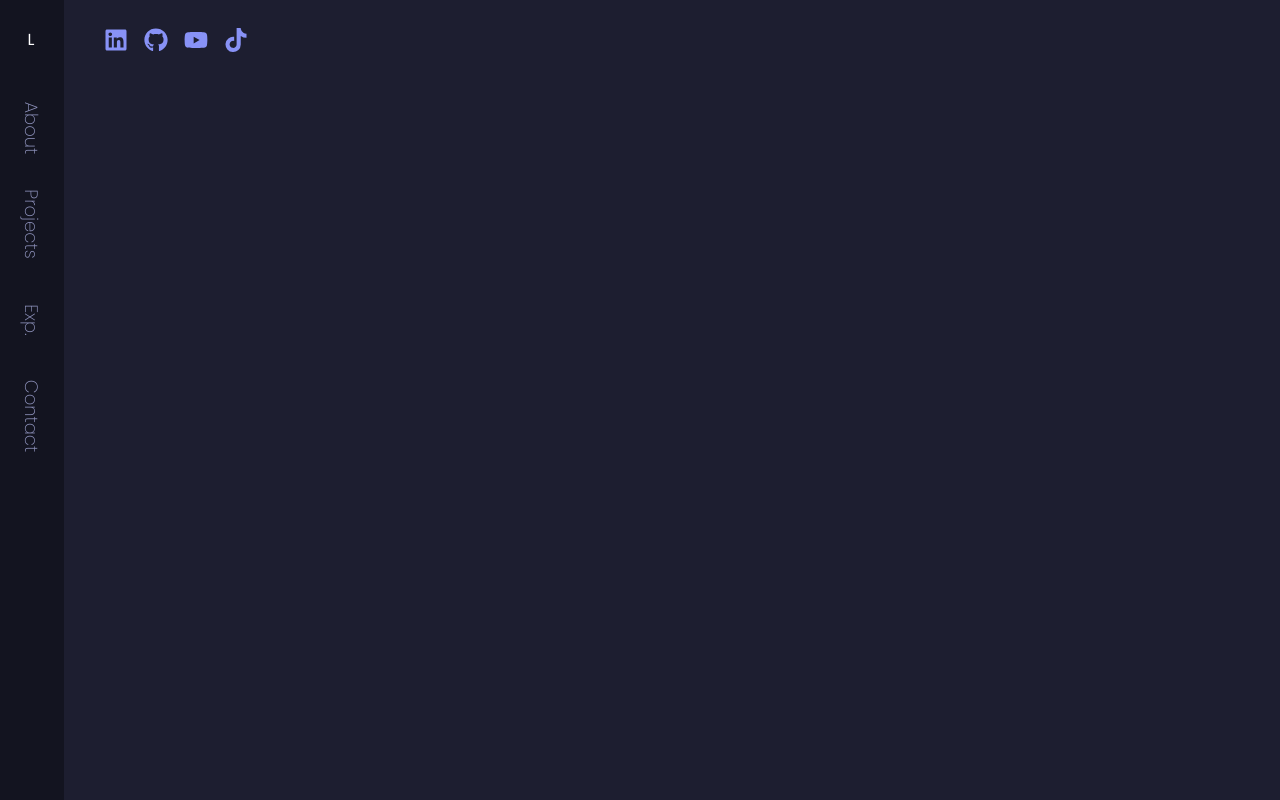
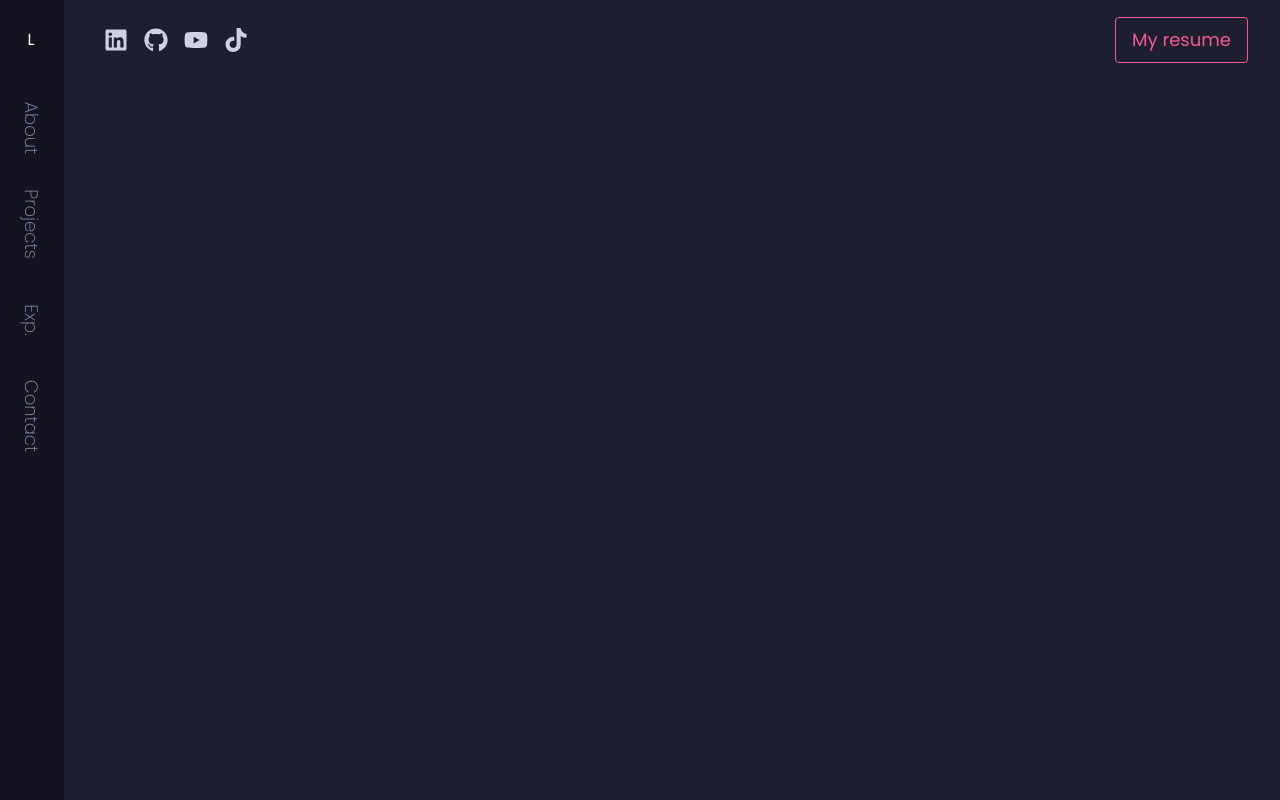
Before and after one commit to Voltz7788/personal-portfolio-v2, a Next.js app: page / in a window 1280 px wide. Built offline with nearby package versions, Linux system fonts and the light colour scheme.

Commit message:
feat: add social links and resume button

```diff
--- a/app/components/Navigation/SocialLinks.tsx
+++ b/app/components/Navigation/SocialLinks.tsx
@@ -8,19 +8,19 @@ export default function SocialLinks() {
   return (
     <div className="flex justify-between w-36">
       <Link href={"https://www.linkedin.com/in/yannismadu/"} target="_blank">
-        <FaLinkedin className="text-2xl text-primary-light hover:text-primary transition-colors" />
+        <FaLinkedin className="text-2xl text-copy-light hover:text-primary transition-colors" />
       </Link>
       <Link href={"https://github.com/Voltz7788"} target="_blank">
-        <FaGithub className="text-2xl text-primary-light hover:text-primary transition-colors" />
+        <FaGithub className="text-2xl text-copy-light hover:text-primary transition-colors" />
       </Link>
       <Link
         href={"https://www.youtube.com/channel/UCgxPKeb3nrpenK3XGvzp2tA"}
         target="_blank"
       >
-        <FaYoutube className="text-2xl text-primary-light hover:text-primary transition-colors" />
+        <FaYoutube className="text-2xl text-copy-light hover:text-primary transition-colors" />
       </Link>
       <Link href={"https://www.tiktok.com/@yannismadu?lang=en"} target="_blank">
-        <FaTiktok className="text-2xl text-primary-light hover:text-primary transition-colors" />
+        <FaTiktok className="text-2xl text-copy-light hover:text-primary transition-colors" />
       </Link>
     </div>
   );
--- a/app/components/Navigation/TopLinks.tsx
+++ b/app/components/Navigation/TopLinks.tsx
@@ -1,9 +1,35 @@
+"use client";
 import SocialLinks from "./SocialLinks";
+import { motion } from "framer-motion";
 
 export default function TopLinks() {
   return (
-    <div className="fixed flex items-center px-10 ml-16 h-20 w-full background-blur-2xl">
+    <div className="fixed flex items-center justify-between w-full mx-16 pl-10 pr-24 h-20 backdrop-blur-sm">
       <SocialLinks />
+      <motion.a
+        whileHover={"hover"}
+        initial={{ scale: 1 }}
+        variants={buttonMotion}
+        transition={{ ease: "easeInOut", duration: 0.08 }}
+        className="relative border border-secondary px-4 py-2 rounded text-lg text-secondary
+        hover:text-foreground ml-auto transition-colors duration-150 cursor-pointer"
+      >
+        <motion.div
+          initial={{ scaleY: 0, scaleX: 0 }}
+          variants={colorMotion}
+          transition={{ ease: "easeInOut", duration: 0.15 }}
+          className="-z-10 absolute top-0 left-0 w-full h-full origin-top-left bg-secondary"
+        />
+        My resume
+      </motion.a>
     </div>
   );
 }
+
+const colorMotion = {
+  hover: { scaleY: 1, scaleX: 1 },
+};
+
+const buttonMotion = {
+  hover: { scale: 1.1, rotate: "1deg" },
+};
```
